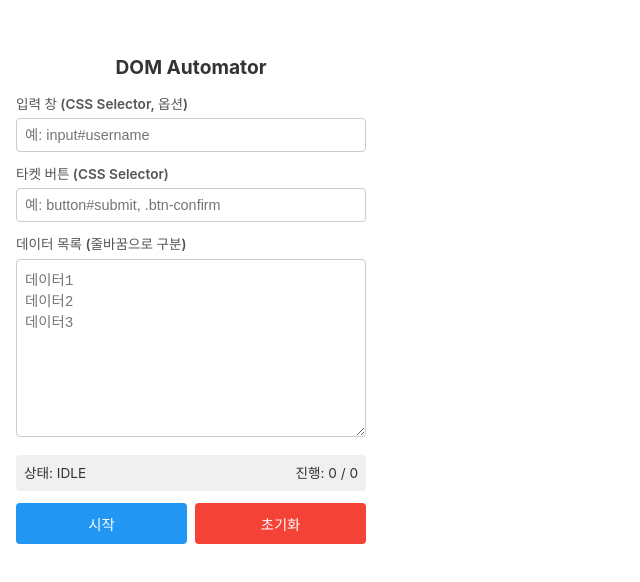
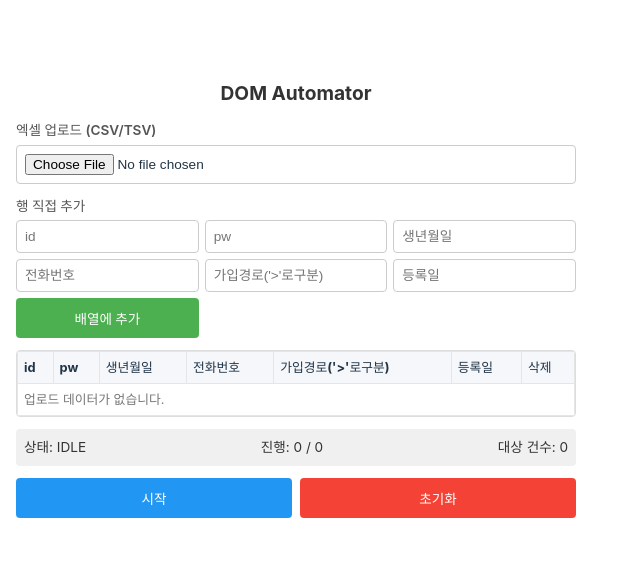
Before and after one commit to JUNYEONG-NA/task-automation, a React (Vite) app: page / in a window 1280 px wide. Shown: the part 106-688 px from the top of the page, without its empty margins (0-640 px from the left). Built offline with nearby package versions, Linux system fonts and the light colour scheme.

Commit message:
Add CSV upload and row-grid management UI in popup

```diff
--- a/src/App.css
+++ b/src/App.css
@@ -1,5 +1,5 @@
 .container {
-  width: 350px;
+  width: 560px;
   padding: 16px;
   font-family: -apple-system, BlinkMacSystemFont, 'Segoe UI', Roboto, Oxygen, Ubuntu, Cantarell, 'Open Sans', 'Helvetica Neue', sans-serif;
 }
@@ -23,19 +23,53 @@ h1 {
   font-weight: 600;
 }
 
-input[type="text"],
-textarea {
+input[type='text'],
+input[type='file'] {
   width: 100%;
   padding: 8px;
   border: 1px solid #ccc;
   border-radius: 4px;
-  font-size: 0.9rem;
+  font-size: 0.85rem;
   box-sizing: border-box;
 }
 
-textarea {
-  resize: vertical;
-  min-height: 150px;
+.row-form {
+  display: grid;
+  grid-template-columns: repeat(3, 1fr);
+  gap: 6px;
+}
+
+.grid-wrap {
+  max-height: 220px;
+  overflow: auto;
+  border: 1px solid #ddd;
+  border-radius: 4px;
+  margin-bottom: 12px;
+}
+
+.data-grid {
+  width: 100%;
+  border-collapse: collapse;
+  font-size: 0.8rem;
+}
+
+.data-grid th,
+.data-grid td {
+  border: 1px solid #e5e5e5;
+  padding: 6px;
+  text-align: left;
+  vertical-align: top;
+}
+
+.data-grid th {
+  background: #f5f7fb;
+  position: sticky;
+  top: 0;
+}
+
+.empty-cell {
+  text-align: center;
+  color: #777;
 }
 
 .status-bar {
@@ -55,30 +89,47 @@ textarea {
 }
 
 .btn {
-  flex: 1;
   padding: 10px;
   border: none;
   border-radius: 4px;
   cursor: pointer;
   font-weight: bold;
-  font-size: 0.9rem;
+  font-size: 0.85rem;
   transition: background-color 0.2s;
 }
 
 .btn.primary {
-  background-color: #2196F3;
+  flex: 1;
+  background-color: #2196f3;
   color: white;
 }
+
 .btn.primary:hover {
-  background-color: #1976D2;
+  background-color: #1976d2;
 }
 
 .btn.warning {
-  background-color: #FF9800;
+  flex: 1;
+  background-color: #ff9800;
   color: white;
 }
 
 .btn.danger {
-  background-color: #F44336;
+  flex: 1;
+  background-color: #f44336;
   color: white;
 }
+
+.btn.secondary {
+  background-color: #4caf50;
+  color: white;
+}
+
+.delete-btn {
+  border: none;
+  background: #f44336;
+  color: white;
+  border-radius: 4px;
+  padding: 4px 8px;
+  cursor: pointer;
+}
--- a/src/App.jsx
+++ b/src/App.jsx
@@ -1,58 +1,149 @@
 import { useState, useEffect } from 'react';
 import './App.css';
 
+const GRID_COLUMNS = [
+  { key: 'id', label: 'id' },
+  { key: 'pw', label: 'pw' },
+  { key: 'birthDate', label: '생년월일' },
+  { key: 'phone', label: '전화번호' },
+  { key: 'joinPath', label: "가입경로('>'로구분)" },
+  { key: 'registeredAt', label: '등록일' },
+];
+
+const createEmptyRow = () => ({
+  id: '',
+  pw: '',
+  birthDate: '',
+  phone: '',
+  joinPath: '',
+  registeredAt: '',
+});
+
+const normalizeRow = (row = {}) => ({
+  id: String(row.id ?? row.ID ?? row.userId ?? '').trim(),
+  pw: String(row.pw ?? row.password ?? row.PASSWORD ?? '').trim(),
+  birthDate: String(row.birthDate ?? row.birth ?? row['생년월일'] ?? '').trim(),
+  phone: String(row.phone ?? row.tel ?? row['전화번호'] ?? '').trim(),
+  joinPath: String(row.joinPath ?? row.path ?? row['가입경로'] ?? '').trim(),
+  registeredAt: String(row.registeredAt ?? row.regDate ?? row['등록일'] ?? '').trim(),
+});
+
+const parseTextRows = (text) => {
+  const lines = text
+    .split(/\r?\n/)
+    .map((line) => line.trim())
+    .filter(Boolean);
+
+  if (lines.length === 0) {
+    return [];
+  }
+
+  const delimiter = lines[0].includes('\t') ? '\t' : ',';
+  const parsedRows = lines.map((line) => line.split(delimiter).map((cell) => cell.trim()));
+
+  const headerCandidates = ['id', 'pw', '생년월일', '전화번호', '가입경로', '등록일'];
+  const firstRow = parsedRows[0].map((cell) => cell.toLowerCase());
+  const hasHeader = headerCandidates.some((header) => firstRow.includes(header.toLowerCase()));
+
+  const dataRows = hasHeader ? parsedRows.slice(1) : parsedRows;
+
+  return dataRows
+    .map((cells) => ({
+      id: cells[0] ?? '',
+      pw: cells[1] ?? '',
+      birthDate: cells[2] ?? '',
+      phone: cells[3] ?? '',
+      joinPath: cells[4] ?? '',
+      registeredAt: cells[5] ?? '',
+    }))
+    .filter((row) => Object.values(row).some((v) => v !== ''));
+};
+
 function App() {
-  const [inputData, setInputData] = useState('');
-  const [inputSelector, setInputSelector] = useState('');
-  const [targetSelector, setTargetSelector] = useState('');
-  const [status, setStatus] = useState('IDLE'); // IDLE, RUNNING, PAUSED
+  const [rows, setRows] = useState([]);
+  const [draftRow, setDraftRow] = useState(createEmptyRow());
+  const [status, setStatus] = useState('IDLE');
   const [progress, setProgress] = useState({ current: 0, total: 0 });
 
   useEffect(() => {
-    // Load saved state on open
-    chrome.storage.local.get(['taskQueue', 'currentIndex', 'isProcessing', 'targetSelector', 'inputSelector'], (result) => {
-      if (result.taskQueue) {
-        setInputData(result.taskQueue.join('\n'));
+    chrome.storage.local.get(['taskQueue', 'currentIndex', 'isProcessing'], (result) => {
+      const queue = Array.isArray(result.taskQueue) ? result.taskQueue : [];
+      const normalized = queue.map(normalizeRow);
+
+      setRows(normalized);
       setProgress({
         current: result.currentIndex || 0,
-          total: result.taskQueue.length
+        total: normalized.length,
       });
+
+      if (result.isProcessing) {
+        setStatus('RUNNING');
       }
-      if (result.targetSelector) setTargetSelector(result.targetSelector);
-      if (result.inputSelector) setInputSelector(result.inputSelector);
-      if (result.isProcessing) setStatus('RUNNING');
     });
   }, []);
 
-  const handleStart = () => {
-    const queue = inputData.split('\n').filter(line => line.trim() !== '');
-    if (queue.length === 0) {
-      alert('데이터를 입력해주세요.');
-      return;
-    }
-    if (!targetSelector) {
-      alert('타켓 버튼 선택자를 입력해주세요.');
+  const handleFileUpload = (event) => {
+    const file = event.target.files?.[0];
+    if (!file) return;
+
+    const reader = new FileReader();
+    reader.onload = () => {
+      const text = String(reader.result || '');
+      const uploadedRows = parseTextRows(text);
+
+      if (uploadedRows.length === 0) {
+        alert('업로드 파일에서 유효한 데이터를 찾지 못했습니다. CSV/TSV 형식을 확인해주세요.');
         return;
       }
 
-    // Save and Start
-    chrome.storage.local.set({
-      taskQueue: queue,
+      setRows((prev) => [...prev, ...uploadedRows]);
+    };
+
+    reader.readAsText(file, 'utf-8');
+    event.target.value = '';
+  };
+
+  const handleDraftChange = (key, value) => {
+    setDraftRow((prev) => ({ ...prev, [key]: value }));
+  };
+
+  const handleAddRow = () => {
+    if (!draftRow.id || !draftRow.pw) {
+      alert('id와 pw는 필수입니다.');
+      return;
+    }
+
+    setRows((prev) => [...prev, draftRow]);
+    setDraftRow(createEmptyRow());
+  };
+
+  const handleRemoveRow = (indexToRemove) => {
+    setRows((prev) => prev.filter((_, index) => index !== indexToRemove));
+  };
+
+  const handleStart = () => {
+    if (rows.length === 0) {
+      alert('업로드 또는 직접 추가로 데이터를 먼저 입력해주세요.');
+      return;
+    }
+
+    chrome.storage.local.set(
+      {
+        taskQueue: rows,
         currentIndex: 0,
         isProcessing: true,
-      targetSelector,
-      inputSelector
-    }, () => {
+      },
+      () => {
         setStatus('RUNNING');
-      setProgress({ current: 0, total: queue.length });
+        setProgress({ current: 0, total: rows.length });
 
-      // Trigger execution in current tab
         chrome.tabs.query({ active: true, currentWindow: true }, (tabs) => {
           if (tabs[0]?.id) {
             chrome.tabs.sendMessage(tabs[0].id, { action: 'START_BATCH' });
           }
         });
-    });
+      },
+    );
   };
 
   const handleStop = () => {
@@ -63,9 +154,8 @@ function App() {
 
   const handleReset = () => {
     chrome.storage.local.clear(() => {
-      setInputData('');
-      setInputSelector('');
-      setTargetSelector('');
+      setRows([]);
+      setDraftRow(createEmptyRow());
       setStatus('IDLE');
       setProgress({ current: 0, total: 0 });
     });
@@ -76,47 +166,82 @@ function App() {
       <h1>DOM Automator</h1>
 
       <div className="input-group">
-        <label>입력 창 (CSS Selector, 옵션)</label>
-        <input
-          type="text"
-          value={inputSelector}
-          onChange={(e) => setInputSelector(e.target.value)}
-          placeholder="예: input#username"
-        />
+        <label>엑셀 업로드 (CSV/TSV)</label>
+        <input type="file" accept=".csv,.txt,.tsv" onChange={handleFileUpload} />
       </div>
 
       <div className="input-group">
-        <label>타켓 버튼 (CSS Selector)</label>
+        <label>행 직접 추가</label>
+        <div className="row-form">
+          {GRID_COLUMNS.map((column) => (
             <input
+              key={column.key}
               type="text"
-          value={targetSelector}
-          onChange={(e) => setTargetSelector(e.target.value)}
-          placeholder="예: button#submit, .btn-confirm"
+              value={draftRow[column.key]}
+              onChange={(event) => handleDraftChange(column.key, event.target.value)}
+              placeholder={column.label}
             />
+          ))}
+          <button onClick={handleAddRow} className="btn secondary" type="button">
+            배열에 추가
+          </button>
+        </div>
       </div>
 
-      <div className="input-group">
-        <label>데이터 목록 (줄바꿈으로 구분)</label>
-        <textarea
-          value={inputData}
-          onChange={(e) => setInputData(e.target.value)}
-          placeholder="데이터1&#10;데이터2&#10;데이터3"
-          rows={10}
-        />
+      <div className="grid-wrap">
+        <table className="data-grid">
+          <thead>
+            <tr>
+              {GRID_COLUMNS.map((column) => (
+                <th key={column.key}>{column.label}</th>
+              ))}
+              <th>삭제</th>
+            </tr>
+          </thead>
+          <tbody>
+            {rows.length === 0 ? (
+              <tr>
+                <td colSpan={GRID_COLUMNS.length + 1} className="empty-cell">
+                  업로드 데이터가 없습니다.
+                </td>
+              </tr>
+            ) : (
+              rows.map((row, index) => (
+                <tr key={`${row.id}-${row.phone}-${index}`}>
+                  {GRID_COLUMNS.map((column) => (
+                    <td key={column.key}>{row[column.key]}</td>
+                  ))}
+                  <td>
+                    <button className="delete-btn" onClick={() => handleRemoveRow(index)} type="button">
+                      삭제
+                    </button>
+                  </td>
+                </tr>
+              ))
+            )}
+          </tbody>
+        </table>
       </div>
 
       <div className="status-bar">
         <span>상태: {status}</span>
         <span>진행: {progress.current} / {progress.total}</span>
+        <span>대상 건수: {rows.length}</span>
       </div>
 
       <div className="button-group">
         {status !== 'RUNNING' ? (
-          <button onClick={handleStart} className="btn primary">시작</button>
+          <button onClick={handleStart} className="btn primary" type="button">
+            시작
+          </button>
         ) : (
-          <button onClick={handleStop} className="btn warning">일시정지</button>
+          <button onClick={handleStop} className="btn warning" type="button">
+            일시정지
+          </button>
         )}
-        <button onClick={handleReset} className="btn danger">초기화</button>
+        <button onClick={handleReset} className="btn danger" type="button">
+          초기화
+        </button>
       </div>
     </div>
   );
```
Also changed, not shown: src/content.js (+184 -64 lines). Lines whose indentation alone changed are shown as unchanged.
